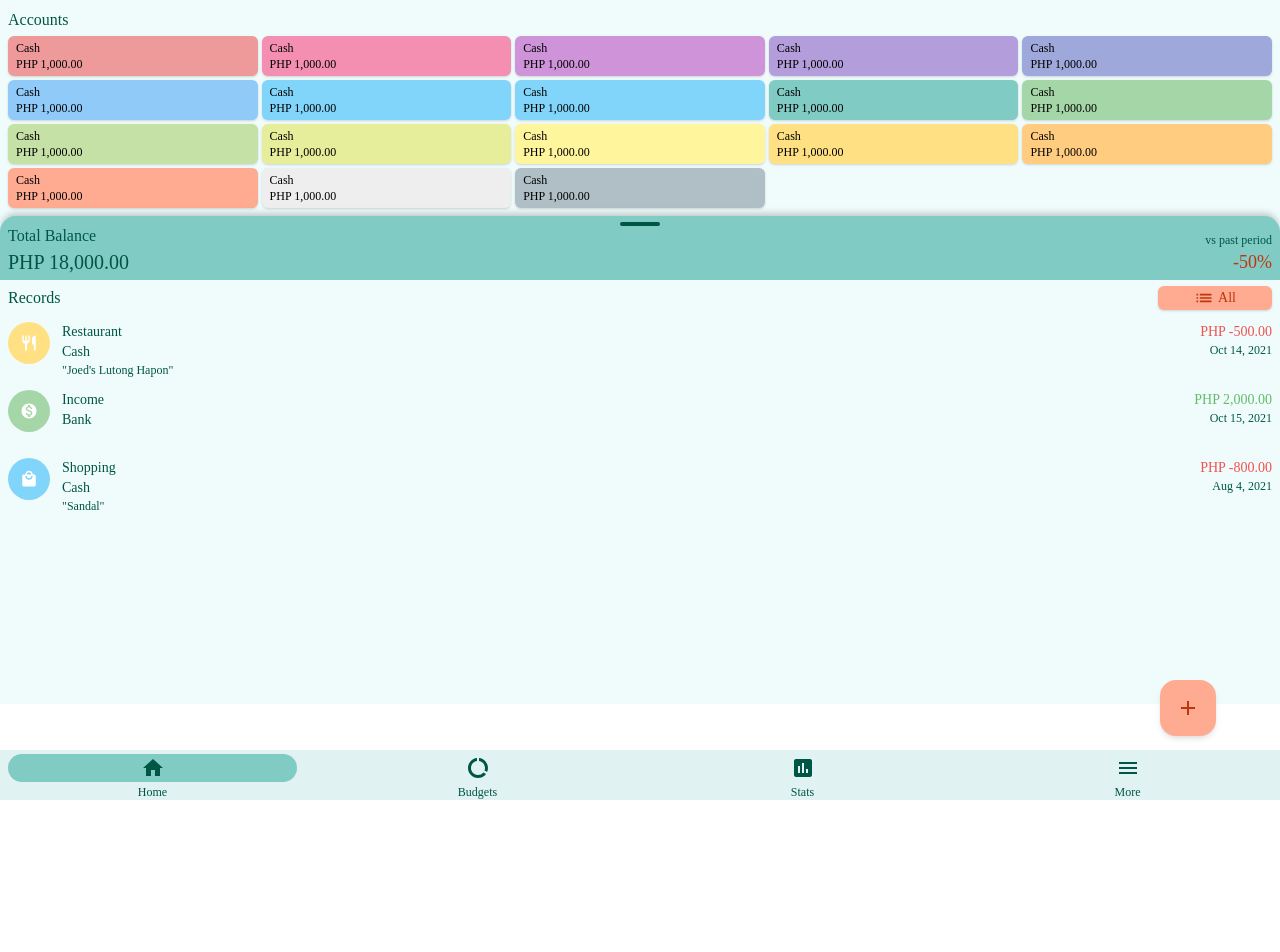
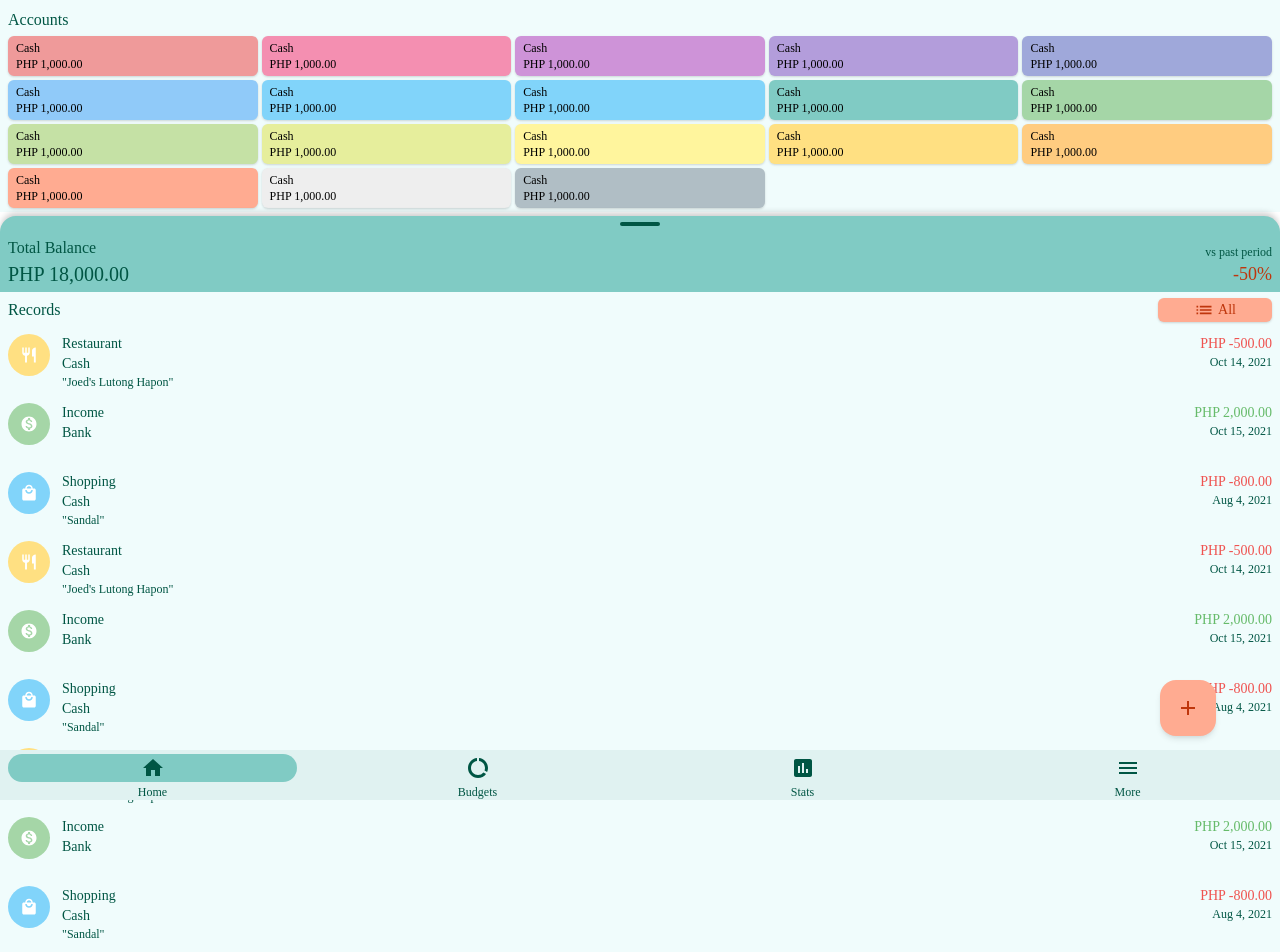
Before and after one commit to deneirgits/pitacca-cra, a React (Create React App) app: page / in a window 1280 px wide. Shown: the top 952 px of the page. Before the commit the page ends 800 px from the top, so only its background shows below. Built offline with nearby package versions, Linux system fonts and the light colour scheme; a small style sheet from the web is missing.

Commit message:
Implement drawer pull (#5)
Implement drawer expansion

```diff
--- a/package.json
+++ b/package.json
@@ -13,6 +13,7 @@
     "@types/react-dom": "^16.9.8",
     "autoprefixer": "^9",
     "firebase": "^9.0.2",
+    "framer-motion": "^4.1.17",
     "postcss": "^7",
     "product-sans-webfont": "^1.0.0",
     "react": "^17.0.2",
--- a/src/Account.tsx
+++ b/src/Account.tsx
@@ -11,12 +11,12 @@ function Account(props: Props) {
   }).format(props.value);
 
   return (
-    <div className={`px-2 py-1 rounded-md shadow ${props.color}`}>
+    <button className={`text-left px-2 py-1 rounded-md shadow ${props.color}`}>
       <div className="text-xs">{props.name}</div>
       <div className="text-xs font-medium">
         {props.currency} {localeValue}
       </div>
-    </div>
+    </button>
   );
 }
 
--- a/src/Balance.tsx
+++ b/src/Balance.tsx
@@ -4,7 +4,7 @@ function Balance() {
   }).format(18000);
 
   return (
-    <div className="flex flex-col">
+    <div className="pt-3 flex flex-col">
       <div className="flex flex-row">
         <div className="flex-grow font-medium">Total Balance</div>
         <div className="text-xs self-end">vs past period</div>
--- a/src/BottomDrawer.tsx
+++ b/src/BottomDrawer.tsx
@@ -1,15 +1,37 @@
 import Balance from "./Balance";
 import RecordList from "./RecordList";
 import CSS from "csstype";
+import { motion, TapInfo, useAnimation } from "framer-motion";
+import { useState } from "react";
 
 const pullIndicatorPosition: CSS.Properties = {
   left: "calc(50% - 2.5rem/2)",
 };
 
 function BottomDrawer() {
+  const controls = useAnimation();
+  const [isExpanded, setExpanded] = useState<boolean>(false);
+
+  function onTap(event: PointerEvent, info: TapInfo) {
+    if (isExpanded) {
+      controls.start({ y: 0 });
+      setExpanded(false);
+    } else {
+      controls.start({ y: -315 });
+      setExpanded(true);
+    }
+  }
+
   return (
-    <div className="bg-primbg flex-shrink text-primtext py-1">
-      <div className="rounded-t-2xl px-2 py-1 bg-primary shadow-t-md">
+    <motion.div
+      className="bg-transparent flex-shrink text-primtext py-1"
+      animate={controls}
+      transition={{ type: "spring", duration: 0.4 }}
+    >
+      <motion.div
+        className="rounded-t-2xl px-2 py-1 bg-primary shadow-t-md"
+        onTap={onTap}
+      >
         <div className="p-0.5">
           <div
             className="rounded-full h-1 w-10 bg-primtext absolute"
@@ -17,9 +39,13 @@ function BottomDrawer() {
           ></div>
         </div>
         <Balance />
-      </div>
-      <RecordList />
-    </div>
+      </motion.div>
+      <RecordList
+        controls={controls}
+        setExpanded={setExpanded}
+        isExpanded={isExpanded}
+      />
+    </motion.div>
   );
 }
 
--- a/src/NavButton.tsx
+++ b/src/NavButton.tsx
@@ -6,14 +6,14 @@ interface Props {
 
 function NavButton(props: Props): JSX.Element {
   return (
-    <div className="px-2 pt-1 w-0 flex-grow text-center text-primtext">
+    <button className="px-2 pt-1 w-0 flex-grow text-primtext">
       <div className={`${props.isSelected ? "bg-primary rounded-full" : ""}`}>
         <span className="text-2xl flex justify-around py-0.5">
           {props.icon}
         </span>
       </div>
       <p className="text-xs font-medium pt-0.5">{props.label}</p>
-    </div>
+    </button>
   );
 }
 
--- a/src/NewRecordButton.tsx
+++ b/src/NewRecordButton.tsx
@@ -2,9 +2,9 @@ import { MdAdd } from "react-icons/md";
 
 function NewRecordButton() {
   return (
-    <div className="fixed text-2xl bottom-16 right-5 shadow-md p-4 text-sectext bg-secondary rounded-2xl md:right-16 ">
+    <button className="fixed text-2xl bottom-16 right-5 shadow-md p-4 text-sectext bg-secondary rounded-2xl md:right-16 ">
       <MdAdd />
-    </div>
+    </button>
   );
 }
 
--- a/src/Record.tsx
+++ b/src/Record.tsx
@@ -21,13 +21,14 @@ function Record(props: Props) {
   }).format(props.value);
 
   return (
-    <div className="flex py-1.5 text-sm h-17">
+    <button className="w-full">
+      <span className="flex py-1.5 text-sm h-17">
         <div className="pr-3 text-lg">
           <div className={`${props.categoryColor} rounded-full p-3 text-white`}>
             <span>{props.categoryIcon}</span>
           </div>
         </div>
-      <div className="flex flex-col flex-grow">
+        <div className="flex text-left flex-col flex-grow">
           <div className="font-medium">{props.categoryName}</div>
           <div>{props.account}</div>
           <div className="font-italic text-xs">{`${
@@ -44,7 +45,8 @@ function Record(props: Props) {
           </div>
           <div className="text-xs">{dateFormat.format(props.date)}</div>
         </div>
-    </div>
+      </span>
+    </button>
   );
 }
 
--- a/src/RecordList.tsx
+++ b/src/RecordList.tsx
@@ -5,23 +5,132 @@ import {
   MdRestaurant,
 } from "react-icons/md";
 import Record from "./Record";
+import { AnimationControls } from "framer-motion";
+import React from "react";
+interface Props {
+  controls: AnimationControls;
+  isExpanded: boolean;
+  setExpanded: React.Dispatch<React.SetStateAction<boolean>>;
+}
 
-function RecordList() {
+function RecordList(props: Props) {
+  function onScroll(e: React.UIEvent) {
+    const current = e.currentTarget.scrollTop;
+
+    if (props.isExpanded && current === 0) {
+      props.controls.start({ y: 0 });
+      props.setExpanded(false);
+    } else if (!props.isExpanded && current > 50) {
+      props.controls.start({ y: -315 });
+      props.setExpanded(true);
+    }
+  }
+
   return (
     <div className="bg-primbg px-2">
       <div className="flex py-1.5">
         <div className="flex-grow font-medium">Records</div>
-        <div className="flex bg-secondary text-sectext rounded-md py-0.5 px-9 shadow">
+        <button className="flex bg-secondary text-sectext rounded-md py-0.5 px-9 shadow">
           <div className="pr-1">
             <span className="text-xl">
               <MdList />
             </span>
           </div>
           <div className="text-sm">All</div>
-        </div>
+        </button>
       </div>
       {/* TODO: Remove placeholder records */}
-      <div className="h-96 pb-20 overflow-y-auto">
+      <div className="h-screen pb-52 overflow-y-auto" onScroll={onScroll}>
+        <Record
+          categoryIcon={<MdRestaurant />}
+          categoryColor="bg-acc-amber"
+          categoryName="Restaurant"
+          account="Cash"
+          currency="PHP"
+          date={new Date(2021, 9, 14)}
+          description="Joed's Lutong Hapon"
+          value={-500.0}
+        />
+        <Record
+          categoryIcon={<MdMonetizationOn />}
+          categoryColor="bg-acc-green"
+          categoryName="Income"
+          account="Bank"
+          currency="PHP"
+          date={new Date(2021, 9, 15)}
+          description=""
+          value={2000.0}
+        />
+        <Record
+          categoryIcon={<MdLocalMall />}
+          categoryColor="bg-acc-light-blue"
+          categoryName="Shopping"
+          account="Cash"
+          currency="PHP"
+          date={new Date(2021, 7, 4)}
+          description="Sandal"
+          value={-800.0}
+        />
+        <Record
+          categoryIcon={<MdRestaurant />}
+          categoryColor="bg-acc-amber"
+          categoryName="Restaurant"
+          account="Cash"
+          currency="PHP"
+          date={new Date(2021, 9, 14)}
+          description="Joed's Lutong Hapon"
+          value={-500.0}
+        />
+        <Record
+          categoryIcon={<MdMonetizationOn />}
+          categoryColor="bg-acc-green"
+          categoryName="Income"
+          account="Bank"
+          currency="PHP"
+          date={new Date(2021, 9, 15)}
+          description=""
+          value={2000.0}
+        />
+        <Record
+          categoryIcon={<MdLocalMall />}
+          categoryColor="bg-acc-light-blue"
+          categoryName="Shopping"
+          account="Cash"
+          currency="PHP"
+          date={new Date(2021, 7, 4)}
+          description="Sandal"
+          value={-800.0}
+        />
+        <Record
+          categoryIcon={<MdRestaurant />}
+          categoryColor="bg-acc-amber"
+          categoryName="Restaurant"
+          account="Cash"
+          currency="PHP"
+          date={new Date(2021, 9, 14)}
+          description="Joed's Lutong Hapon"
+          value={-500.0}
+        />
+        <Record
+          categoryIcon={<MdMonetizationOn />}
+          categoryColor="bg-acc-green"
+          categoryName="Income"
+          account="Bank"
+          currency="PHP"
+          date={new Date(2021, 9, 15)}
+          description=""
+          value={2000.0}
+        />
+        <Record
+          categoryIcon={<MdLocalMall />}
+          categoryColor="bg-acc-light-blue"
+          categoryName="Shopping"
+          account="Cash"
+          currency="PHP"
+          date={new Date(2021, 7, 4)}
+          description="Sandal"
+          value={-800.0}
+        />
         <Record
           categoryIcon={<MdRestaurant />}
           categoryColor="bg-acc-amber"
```
Also changed, not shown: 1 other file (tests, documents, lock files or other folders). Lines whose indentation alone changed are shown as unchanged.
